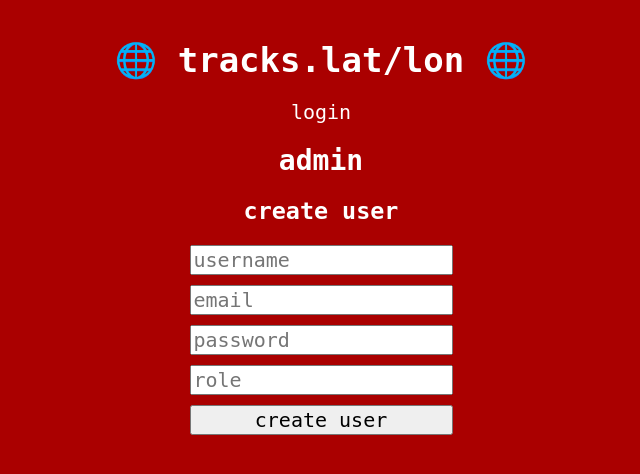
After one commit to jackharrhy/tracks.lat, a FastAPI app: template templates/admin.html in a window 1280 px wide. The commit adds this page. Shown: the top 474 px of the page, without its empty margins (319-959 px from the left). Run offline with FastAPI, Linux system fonts and the light colour scheme; the template is opened without the code that fills it, so the values that code supplies are empty; parts of the project's set-up code (start-up, migrations or seed data) failed here and were passed over.

Commit message:
admin page, create user

```diff
--- a/app/main.py
+++ b/app/main.py
@@ -1,3 +1,4 @@
+from typing import Annotated
 import io
 from contextlib import asynccontextmanager
 
@@ -188,22 +189,23 @@ async def login_page_route(request: Request):
     )
 
 
-def setup_user_session(request: Request, id: int, username: str):
+def setup_user_session(request: Request, id: int, username: str, role: str):
     request.session["user"] = {
         "id": id,
         "username": username,
+        "role": role,
     }
 
 
 @app.post("/lon/login")
 async def login_route(
     request: Request,
-    username: str = Form(...),
-    password: str = Form(...),
+    username: Annotated[str, Form()],
+    password: Annotated[str, Form()],
     con: Connection = Depends(get_con),
 ):
     user = await con.fetchrow(
-        "SELECT id, username, password_hash FROM users WHERE username = $1",
+        "SELECT id, username, password_hash, role FROM users WHERE username = $1",
         username,
     )
 
@@ -213,7 +215,7 @@ async def login_route(
         # TODO this should be a flash message instead
         return "Invalid username or password"
 
-    setup_user_session(request, user["id"], user["username"])
+    setup_user_session(request, user["id"], user["username"], user["role"])
 
     return RedirectResponse(f"/lon/{user['username']}", status_code=303)
 
@@ -238,6 +240,44 @@ async def register_page_route(request: Request):
         },
     )
 
+
+@app.get("/lon/admin")
+async def admin_page_route(request: Request):
+    user = request.session.get("user")
+
+    if user is None:
+        return RedirectResponse("/lon/login", status_code=303)
+
+    if user["role"] != "admin":
+        return "nuh uh 🚫"
+
+    return templates.TemplateResponse("admin.html", {"request": request})
+
+@app.post("/lon/admin")
+async def admin_route(request: Request, action: Annotated[str, Form()], con: Connection = Depends(get_con)):
+    user = request.session.get("user")
+
+    if user is None:
+        return RedirectResponse("/lon/login", status_code=303)
+
+    if user["role"] != "admin":
+        return "nuh uh 🚫"
+
+    match action:
+        case "create-user":
+            form = await request.form()
+            username = form.get("username")
+            email = form.get("email")
+            password = form.get("password")
+            role = form.get("role")
+
+            user_id = await create_user(con, username, email, password, role)
+
+            logger.info(f"Created user {username} with ID {user_id}")
+
+            return RedirectResponse("/lon/admin", status_code=303)
+
+    return not_found_resp(request)
 
 async def create_user(
     con: Connection, username: str, email: str, password: str, role: str
@@ -265,9 +305,9 @@ async def create_user(
 @app.post("/lon/register")
 async def register_route(
     request: Request,
-    username: str = Form(...),
-    email: str = Form(...),
-    password: str = Form(...),
+    username: Annotated[str, Form()],
+    email: Annotated[str, Form()],
+    password: Annotated[str, Form()],
     con: Connection = Depends(get_con),
 ):
     if not settings.registrations_open:
@@ -294,11 +334,13 @@ async def register_route(
         # TODO this should be a flash message instead
         return ", ".join(errors)
 
-    user_id = await create_user(con, username, email, password, "user")
+    role = "user"
+
+    user_id = await create_user(con, username, email, password, role)
 
     logger.info(f"Registered user {username} with ID {user_id}")
 
-    setup_user_session(request, user_id, username)
+    setup_user_session(request, user_id, username, role)
 
     return RedirectResponse(f"/lon/{username}", status_code=303)
 
@@ -411,7 +453,7 @@ async def track_actions(
     request: Request,
     username: str,
     slug: str,
-    method: str = Form(...),
+    method: Annotated[str, Form()],
     con: Connection = Depends(get_con),
 ):
     user = request.session.get("user")
--- /dev/null
+++ b/templates/admin.html
@@ -0,0 +1,13 @@
+{% extends "base.html" %}
+{% block title %}admin{% endblock %}
+{% block content %}
+<h3>create user</h3>
+<form method="post" enctype="multipart/form-data">
+    <input name="username" placeholder="username" />
+    <input name="email" placeholder="email" />
+    <input type="password" name="password" placeholder="password" />
+    <input name="role" placeholder="role" />
+    <input type="hidden" name="action" value="create-user" />
+    <button type="submit">create user</button>
+</form>
+{% endblock %}
--- a/templates/base.html
+++ b/templates/base.html
@@ -187,6 +187,9 @@
             <form action="/lon/logout" method="post">
                 <button class="link">logout</button>
             </form>
+            {% if user.role == "admin" %}
+            <a href="/lon/admin">admin</a>
+            {% endif %}
             {% else %}
             <a href="/lon/login">login</a>
             {% endif %}
```
